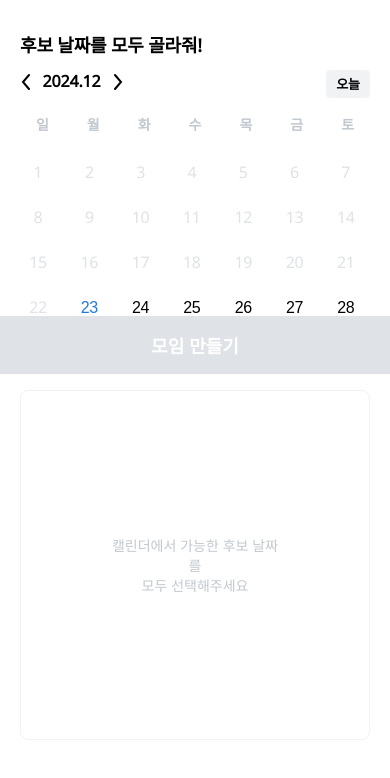
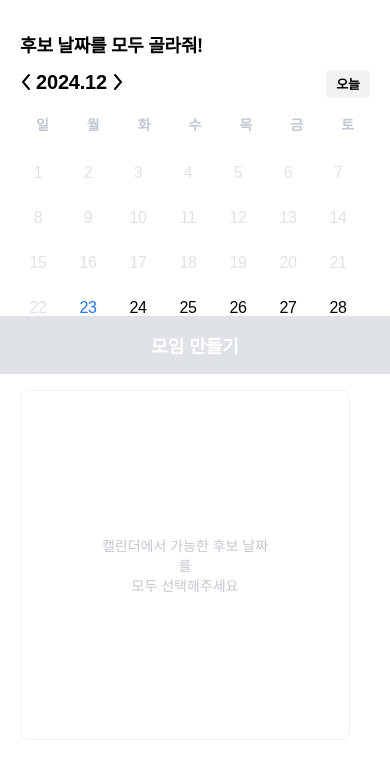
Before and after one commit to grape-tasting-acid/beentime-frontend, a React (Create React App) app: page / in a window 390 px wide. Shown: the part 470-1248 px from the top of the page. Built offline with nearby package versions, Linux system fonts and the light colour scheme.

Commit message:
스타일 수정

```diff
--- a/src/page/CreateEventPage/Style.module.css
+++ b/src/page/CreateEventPage/Style.module.css
@@ -58,6 +58,7 @@
   }
 
   .TimeBox {
+    height: 350px;
   }
 }
 
@@ -368,7 +369,6 @@
       letter-spacing: -0.2px;
       padding: 0;
       color: #000 !important;
-      font-family: Noto Sans;
     }
 
     :global .react-calendar__navigation__prev-button,
@@ -451,7 +451,6 @@
     :global .react-calendar__tile.past-day,
     :global .react-calendar__tile.past-day abbr {
       color: var(--G4, #dfe2e6);
-      font-family: "Noto Sans";
     }
 
     :global .react-calendar__tile.today {
@@ -543,16 +542,17 @@
       display: flex;
       justify-content: center;
       align-items: center;
+      color: var(--G10, #000);
+    }
+
+    :global .react-calendar__month-view__days__day {
+      color: var(--G10, #000);
     }
 
     @media (max-width: 430px) {
       :global .react-calendar__month-view__days {
         grid-template-columns: repeat(7, 1fr);
         width: 100% !important;
-        grid-gap: 9px 9px;
-      }
-      :global .react-calendar__navigation__label {
-        font-size: 16px;
       }
 
       :global .react-calendar__tile {
@@ -633,7 +633,7 @@
 }
 
 .TimeBox {
-  /* max-width: 330px; */
+  max-width: 330px;
   flex: 1 0 330px;
   width: 100%;
   height: 100%;
@@ -703,9 +703,6 @@
   .TimeBox {
     width: 100% !important;
     height: auto !important;
-    height: 350px;
-    max-width: 100%;
-    flex: 1 0 100%;
   }
 
   :global .SelectedDateBoxWrapper:nth-child(1) {
```
